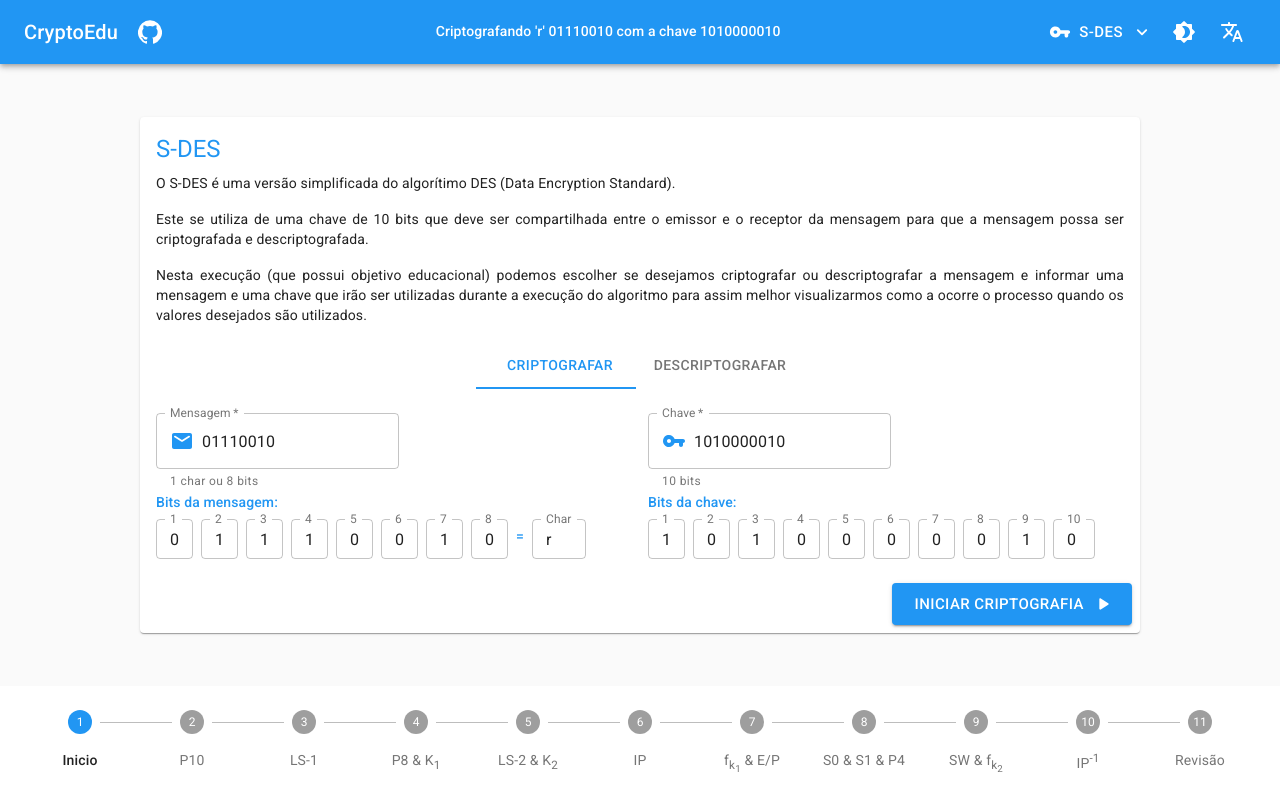
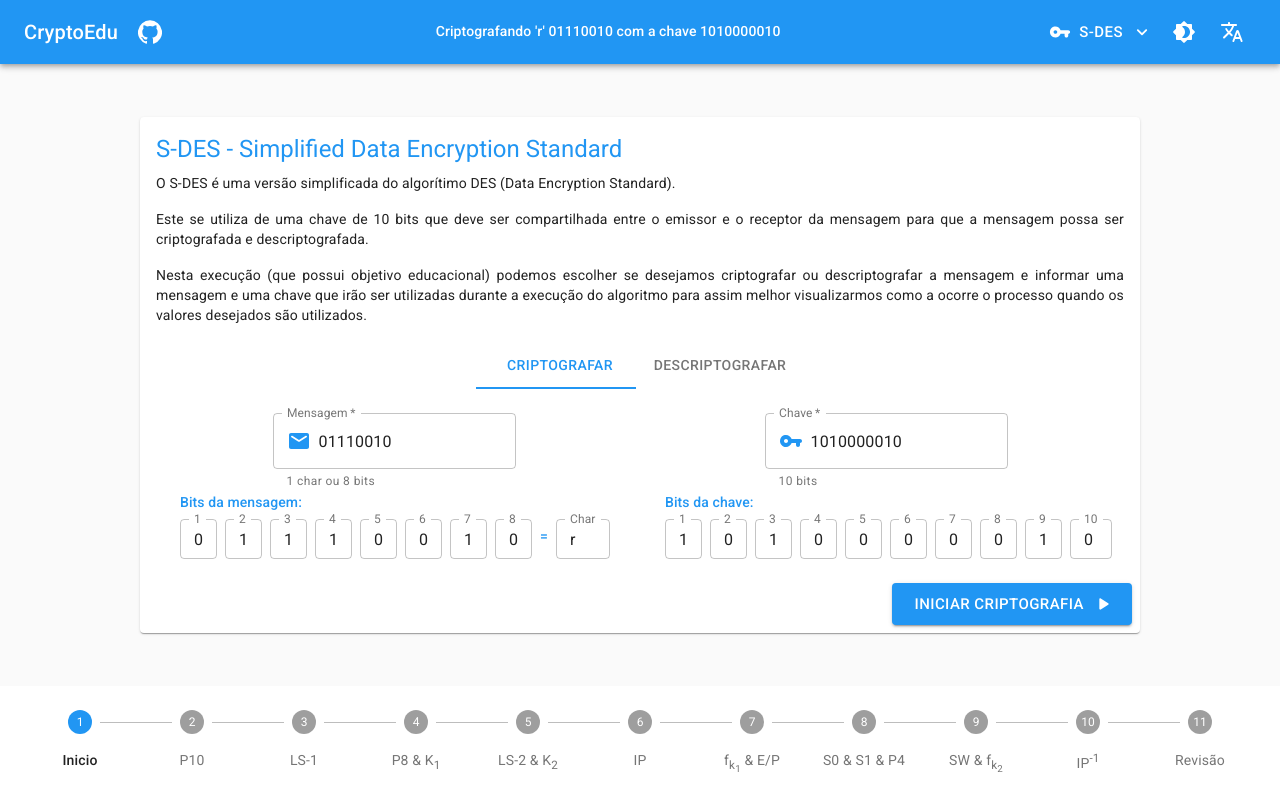
Before and after one commit to TanielianVB/CryptoEdu, a React (Create React App) app in the folder cryptoedu-app/: page / in a window 1280 px wide. Built offline with nearby package versions, Linux system fonts and the light colour scheme.

Commit message:
Improved titles

```diff
--- a/cryptoedu-app/src/components/Steps/EPStep.tsx
+++ b/cryptoedu-app/src/components/Steps/EPStep.tsx
@@ -24,7 +24,8 @@ function EPStep(props: EPStepProps) {
         <sub>
           k<sub>1</sub>
         </sub>{" "}
-        & E/P (Expansion / Permutation - Permutação de expansão)
+        & E/P - Função que usa a chave e permutação de expansão (Expansion /
+        Permutation)
       </StepContentTitle>
       <ExplanationText>
         A função f<sub>k</sub> é o componente mais complexo da execução do
--- a/cryptoedu-app/src/components/Steps/IPStep.tsx
+++ b/cryptoedu-app/src/components/Steps/IPStep.tsx
@@ -16,7 +16,7 @@ function IPStep(props: IPStepProps) {
 
   return (
     <>
-      <StepContentTitle>IP (Initial Permutation)</StepContentTitle>
+      <StepContentTitle>IP - Initial Permutation</StepContentTitle>
       <ExplanationText>
         Uma vez tendo-se obtidas as chaves que serão utilizadas na criptografia
         (K<sub>1</sub> & K<sub>2</sub>) iremos finalmente começar a criptografar
--- a/cryptoedu-app/src/components/Steps/LS1Step.tsx
+++ b/cryptoedu-app/src/components/Steps/LS1Step.tsx
@@ -15,7 +15,9 @@ function LS1Step(props: LS1StepProps) {
 
   return (
     <>
-      <StepContentTitle>LS-1</StepContentTitle>
+      <StepContentTitle>
+        LS-1 - Circular Left Shift de 1 posição
+      </StepContentTitle>
       <ExplanationText>
         O próximo passo é a rotação de P10, que ocorre em cada uma das metades
         de P10 obtida no passo anterior. Então o primeiro passo dessa etapa é
--- a/cryptoedu-app/src/components/Steps/LS2Step.tsx
+++ b/cryptoedu-app/src/components/Steps/LS2Step.tsx
@@ -18,7 +18,8 @@ function LS2Step(props: LS2StepProps) {
   return (
     <>
       <StepContentTitle>
-        LS-2 & K<sub>2</sub>
+        LS-2 & K<sub>2</sub> - Circular Left Shift de 2 posições e obtenção da
+        chave K<sub>2</sub>
       </StepContentTitle>
       <ExplanationText>
         Munidos do conhecimento obtido até o momento podemos enfim obter a
--- a/cryptoedu-app/src/components/Steps/P10Step.tsx
+++ b/cryptoedu-app/src/components/Steps/P10Step.tsx
@@ -17,7 +17,7 @@ function P10Step(props: P10StepProps) {
 
   return (
     <>
-      <StepContentTitle>P10</StepContentTitle>
+      <StepContentTitle>P10 - Permutação de 10 bits</StepContentTitle>
       <ExplanationText>
         São geradas a partir da chave criptográfica de 10 bits provida no passo
         anterior duas chaves de 8 bits que serão utilizadas em momentos
--- a/cryptoedu-app/src/components/Steps/P8Step.tsx
+++ b/cryptoedu-app/src/components/Steps/P8Step.tsx
@@ -18,7 +18,8 @@ function P8Step(props: P8StepProps) {
   return (
     <>
       <StepContentTitle>
-        P8 & K<sub>1</sub>
+        P8 & K<sub>1</sub> - Permutação de 8 bits e geração da primeira chave K
+        <sub>1</sub>
       </StepContentTitle>
       <ExplanationText>
         O próximo passo é uma nova permutação a ser aplicada dessa vez sobre
--- a/cryptoedu-app/src/components/Steps/S0S1Step.tsx
+++ b/cryptoedu-app/src/components/Steps/S0S1Step.tsx
@@ -16,7 +16,9 @@ interface S0S1StepProps {
 function S0S1Step(props: S0S1StepProps) {
   return (
     <>
-      <StepContentTitle>S0 & S1 & P4</StepContentTitle>
+      <StepContentTitle>
+        S0 & S1 & P4 - Substituições S0 e S1 e permutação de 4 bits
+      </StepContentTitle>
       <ExplanationText>
         A função de substituição S0 é na realidade uma matrix com pares de
         bits...
--- a/cryptoedu-app/src/pages/app/App.tsx
+++ b/cryptoedu-app/src/pages/app/App.tsx
@@ -170,7 +170,9 @@ function App() {
         return (
           <Card className={classes.card}>
             <CardContent>
-              <StepContentTitle>S-DES</StepContentTitle>
+              <StepContentTitle>
+                S-DES - Simplified Data Encryption Standard
+              </StepContentTitle>
               <ExplanationText>
                 O S-DES é uma versão simplificada do algorítimo DES (Data
                 Encryption Standard).
@@ -208,8 +210,16 @@ function App() {
                   alignItems="center"
                   spacing={2}
                 >
-                  <Grid item container sm={12} md={6}>
-                    <Grid item xs={12}>
+                  <Grid
+                    item
+                    container
+                    direction="column"
+                    justify="center"
+                    alignItems="center"
+                    sm={12}
+                    md={6}
+                  >
+                    <Grid item>
                       <TextField
                         label={
                           "Mensagem" + (selectedTab === 0 ? "" : " cifrada")
@@ -234,13 +244,21 @@ function App() {
                         onChange={handleMessageChange}
                       />
                     </Grid>
-                    <Grid item xs={12}>
+                    <Grid item>
                       <BitsFieldLabel>Bits da mensagem:</BitsFieldLabel>
                       <BitsField bits={messageBits} addChar />
                     </Grid>
                   </Grid>
-                  <Grid item container sm={12} md={6}>
-                    <Grid item xs={12}>
+                  <Grid
+                    item
+                    container
+                    direction="column"
+                    justify="center"
+                    alignItems="center"
+                    sm={12}
+                    md={6}
+                  >
+                    <Grid item>
                       <TextField
                         label="Chave"
                         placeholder="chave secreta..."
@@ -259,7 +277,7 @@ function App() {
                         onChange={handleKeyChange}
                       />
                     </Grid>
-                    <Grid item xs={12}>
+                    <Grid item>
                       <BitsFieldLabel>Bits da chave:</BitsFieldLabel>
                       <BitsField bits={keyBits} />
                     </Grid>
```
